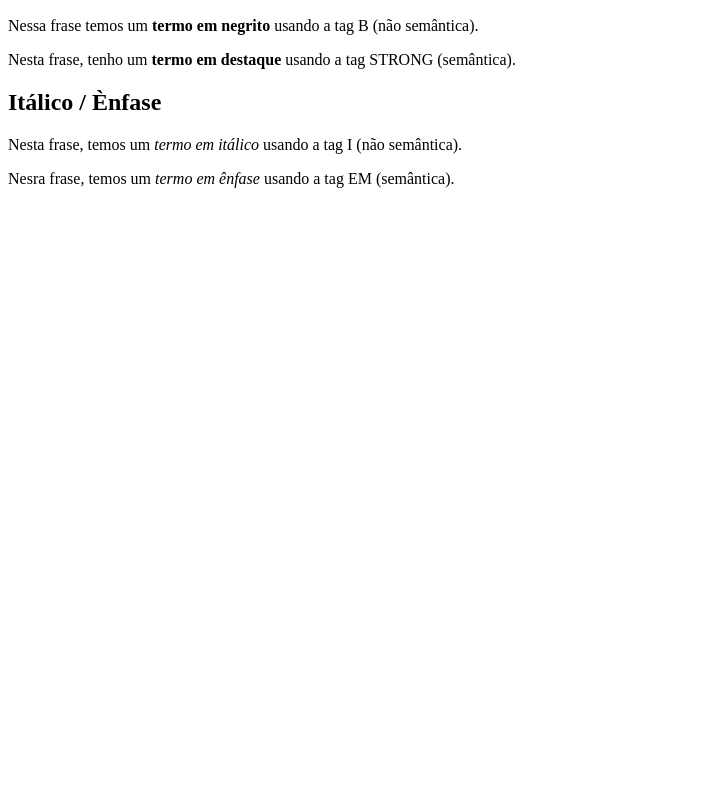
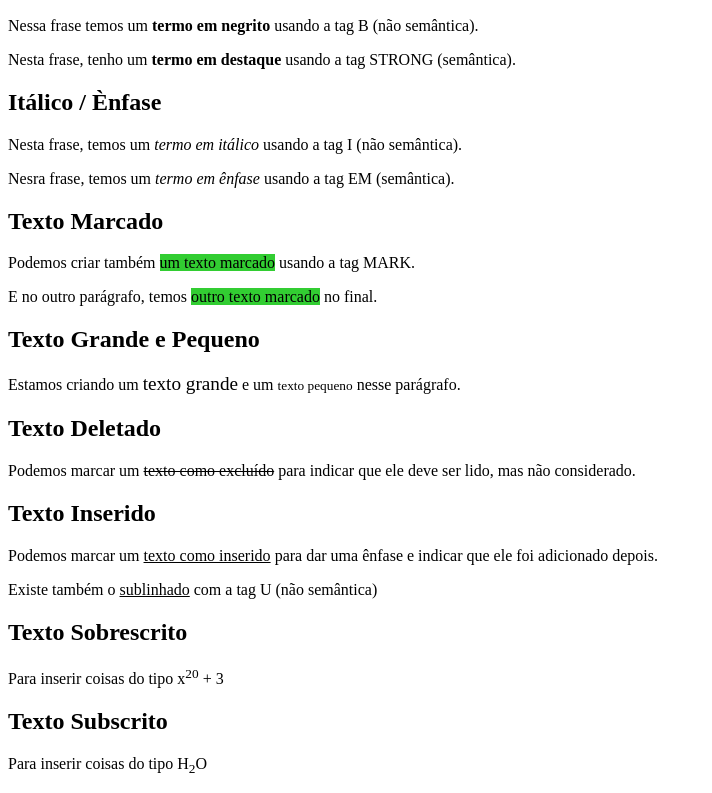
Before and after one commit to taisfonsec/Curso-HTML5-1, a plain HTML site: page html-css/exercicios/ex007/index.html in a window 1280 px wide. Shown: the part 110-903 px from the top of the page, without its empty margins (0-712 px from the left). Before the commit the page ends 800 px from the top, so only its background shows below. Drawn offline with Linux system fonts and the light colour scheme.

Commit message:
Add files via upload

```diff
--- a/html-css/exercicios/ex007/index.html
+++ b/html-css/exercicios/ex007/index.html
@@ -4,6 +4,11 @@
     <meta charset="UTF-8">
     <meta name="viewport" content="width=device-width, initial-scale=1.0">
     <title>Formatação de Texto</title>
+    <style>
+        mark {
+            background-color: limegreen;
+        }
+    </style>
 </head>
 <body>
     <h1>Principais Formatações</h1>
@@ -14,5 +19,19 @@
     <h2>Itálico / Ènfase</h2>
     <p>Nesta frase, temos um <i>termo em itálico</i> usando a tag I (não semântica).</p>
     <p>Nesra frase, temos um <em>termo em ênfase</em> usando a tag EM (semântica).</p>
+    <h2>Texto Marcado</h2>
+    <p>Podemos criar também <mark>um texto marcado</mark> usando a tag MARK.</p>
+    <p>E no outro parágrafo, temos <mark>outro texto marcado</mark> no final.</p>
+    <h2>Texto Grande e Pequeno</h2>
+    <p>Estamos criando um <big>texto grande</big> e um <small>texto pequeno</small> nesse parágrafo.</p>
+    <h2>Texto Deletado</h2>
+    <p>Podemos marcar um <del>texto como excluído</del> para indicar que ele deve ser lido, mas não considerado.</p>
+    <h2>Texto Inserido</h2>
+    <p>Podemos marcar um <ins>texto como inserido</ins> para dar uma ênfase e indicar que ele foi adicionado depois.</p>
+    <p>Existe também o <u>sublinhado</u> com a tag U (não semântica)</p>
+    <h2>Texto Sobrescrito</h2>
+    <p>Para inserir coisas do tipo x<sup>20</sup> + 3</p>
+    <h2>Texto Subscrito</h2>
+    <p>Para inserir coisas do tipo H<sub>2</sub>O</p>
 </body>
 </html>
```
Also changed, not shown: html-css/exercicios/ex008/index.html (added, +34 -0 lines).
